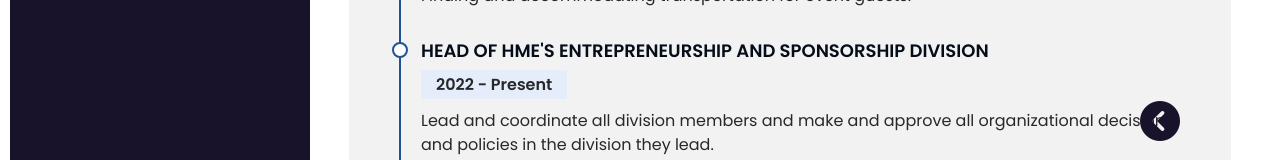
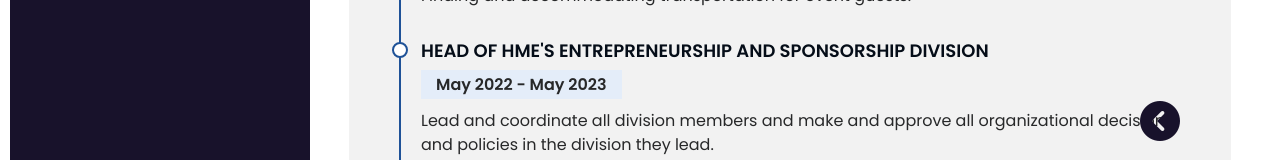
Before and after one commit to brianrahma/cv, a plain HTML site: page experience.html in a window 1280 px wide. Shown: the part 598-758 px from the top of the page. Drawn offline with nearby package versions, Linux system fonts and the light colour scheme.

Commit message:
Update experience.html

```diff
--- a/experience.html
+++ b/experience.html
@@ -112,7 +112,7 @@
                         </div>
                         <div class="experience-item">
                             <h4>Head of HME's Entrepreneurship and Sponsorship Division</h4>
-                            <h5>2022 - Present</h5>
+                            <h5>May 2022 - May 2023</h5>
                             <p>Lead and coordinate all division members and make and approve all organizational
                                 decisions and policies
                                 in the division
```
